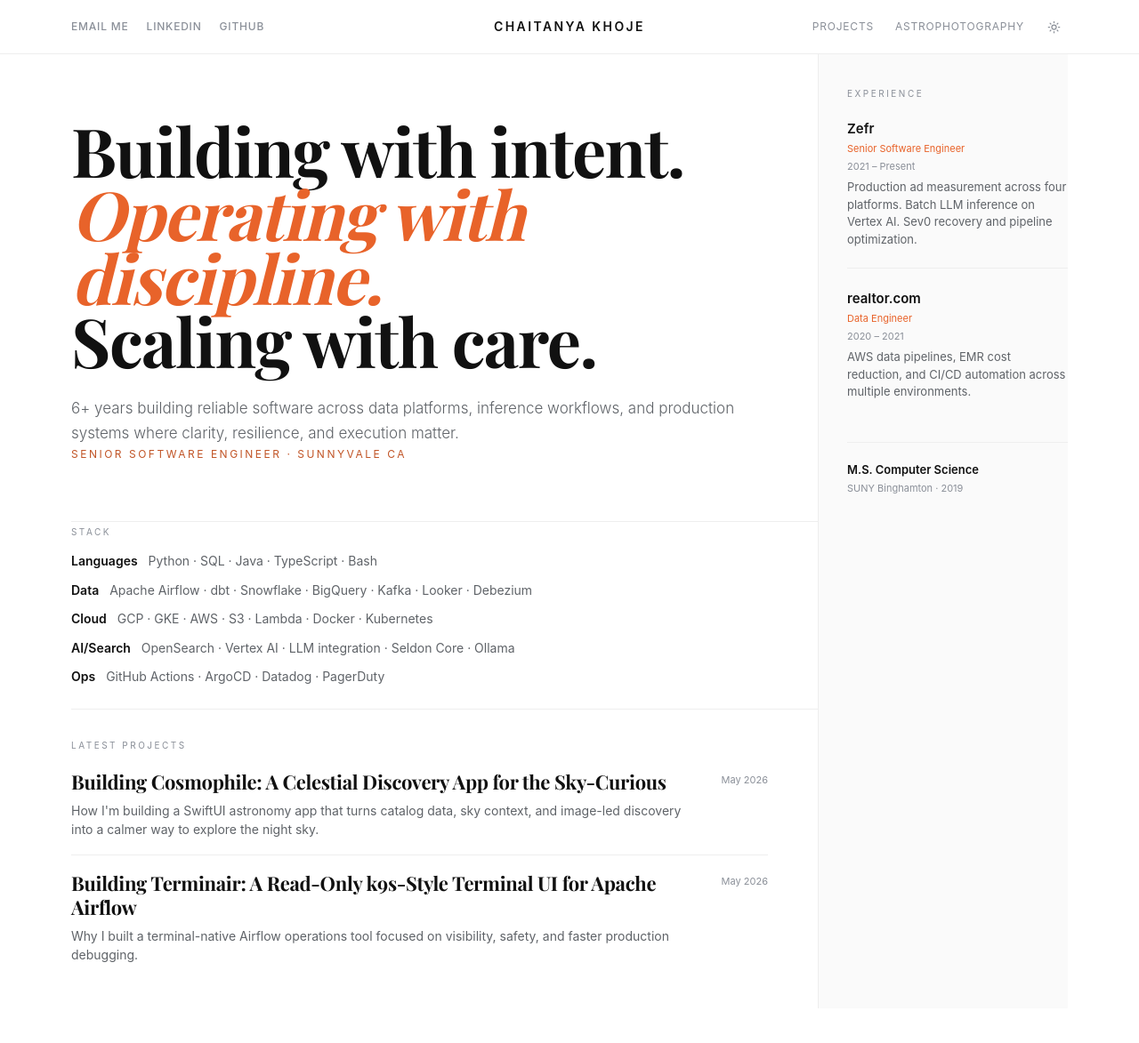
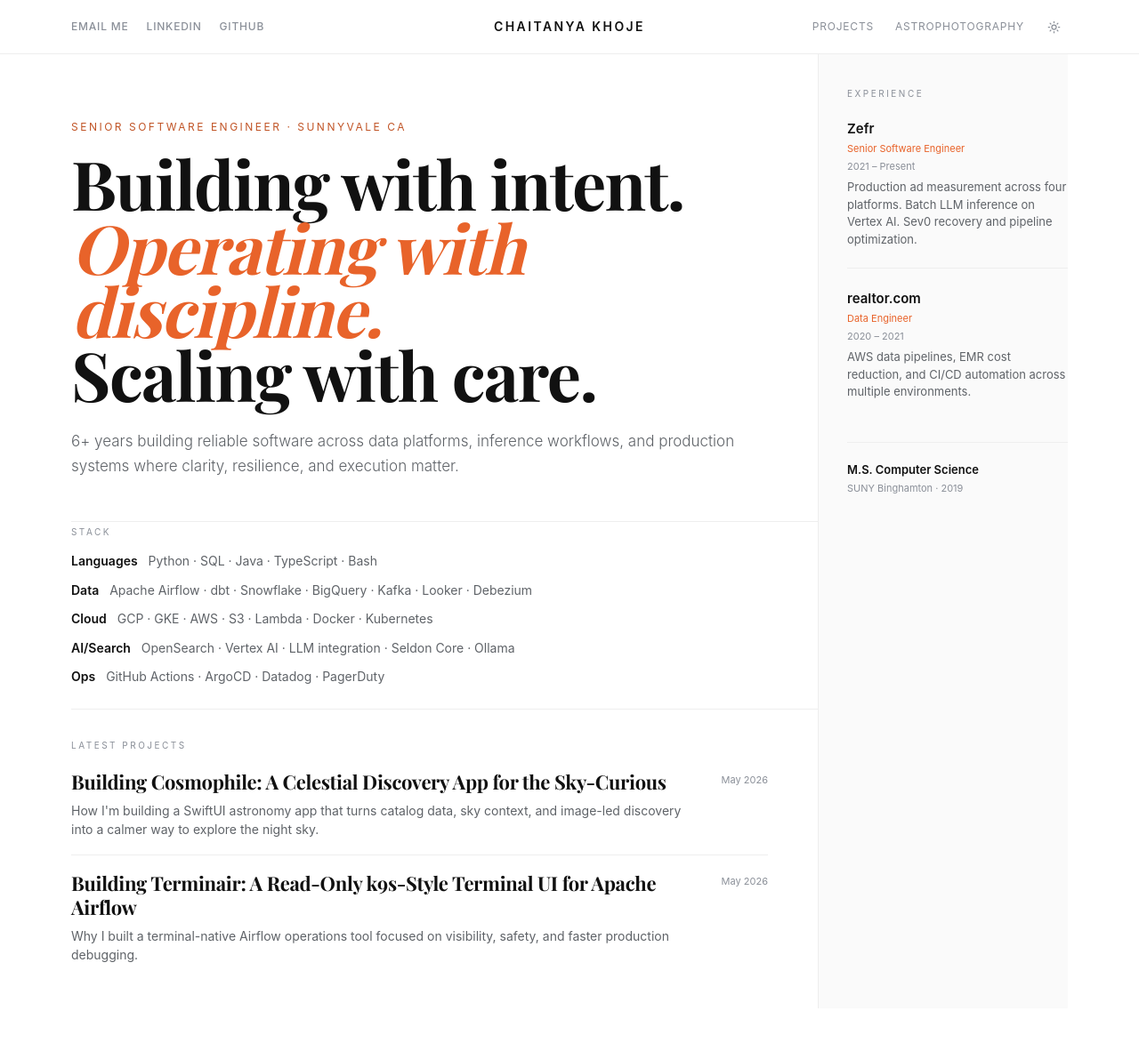
Before and after one commit to ChaitanyaKhoje/chaitanyakhoje.github.io, a Jekyll site: the page built from index.html, in a window 1280 px wide and 1230 px high. Shown: the top 1173 px of the window at 89% size. Built offline with Jekyll 4.4.1, drawn with Linux system fonts in a browser that asks for light colours; some web fonts are replaced.

Commit message:
fix: restore hero role above title

```diff
--- a/_layouts/home.html
+++ b/_layouts/home.html
@@ -10,9 +10,9 @@ layout: default
 
       <!-- Hero -->
       <section class="hero" id="work">
+        <p class="hero-role">Senior Software Engineer · Sunnyvale CA</p>
         <h1 class="hero-title">Building with intent.<br><em>Operating with discipline.</em><br>Scaling with care.</h1>
         <p class="hero-bio">6+ years building reliable software across data platforms, inference workflows, and production systems where clarity, resilience, and execution matter.</p>
-        <p class="hero-role">Senior Software Engineer · Sunnyvale CA</p>
       </section>
 
       <section class="stack-section">
```
